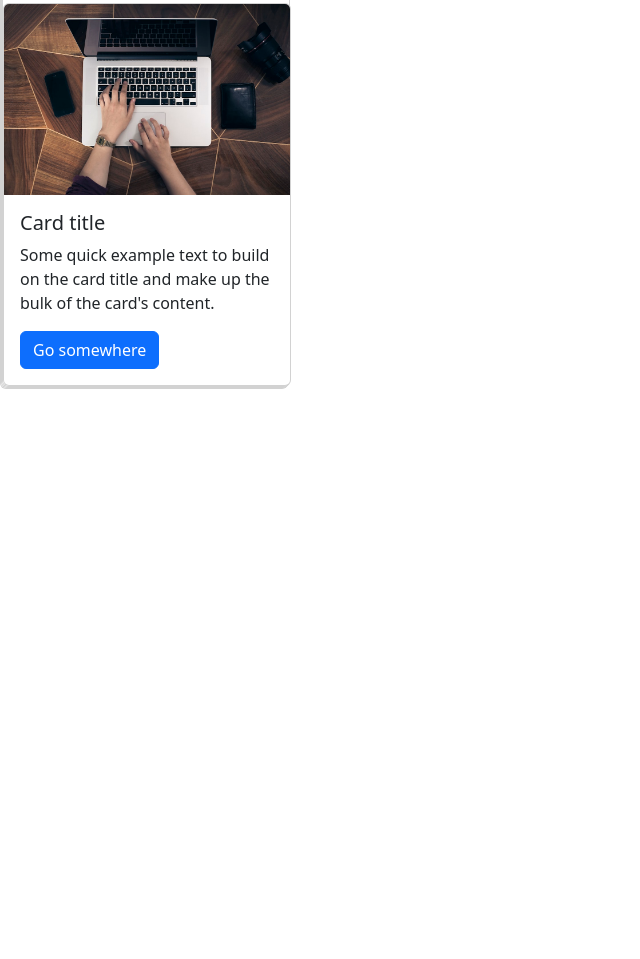
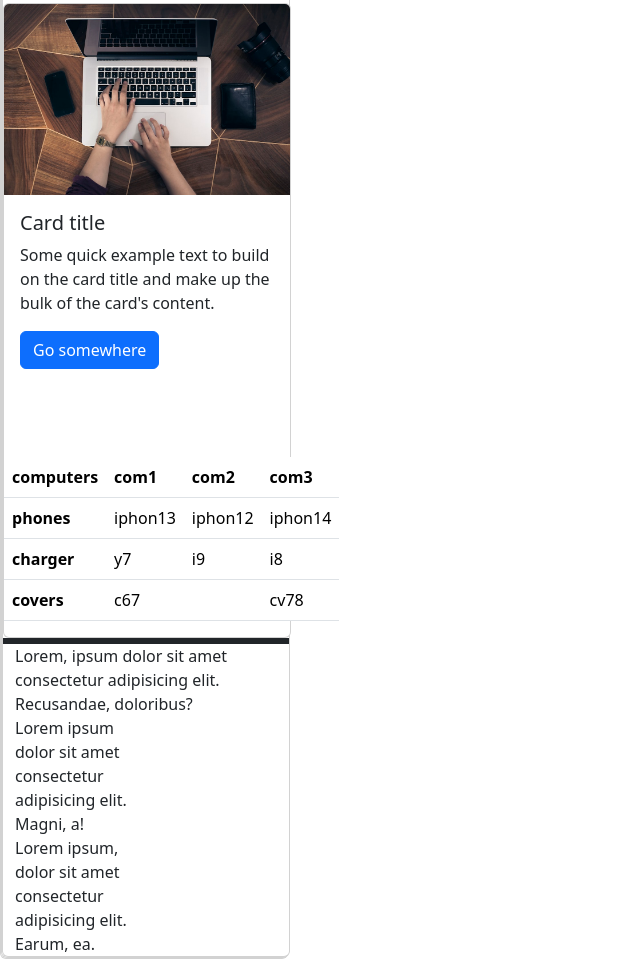
Before and after one commit to shaakir-23/my-website-project, a plain HTML site: page myproject.html in a window 1280 px wide. Shown: the part 2051-3010 px from the top of the page, without its empty margins (0-640 px from the left). Before the commit the page ends 2440 px from the top, so only its background shows below. Drawn offline with nearby package versions, Linux system fonts and the light colour scheme.

Commit message:
first commit

```diff
--- a/index.htm
+++ b/myproject.html
@@ -7,6 +7,27 @@
     <link href="https://cdn.jsdelivr.net/npm/bootstrap@5.3.0-alpha1/dist/css/bootstrap.min.css" rel="stylesheet" integrity="sha384-GLhlTQ8iRABdZLl6O3oVMWSktQOp6b7In1Zl3/Jr59b6EGGoI1aFkw7cmDA6j6gD" crossorigin="anonymous">
   </head>
   <body>
+    <!-- <!-- <style>
+      .tb{
+
+         padding: 300px;
+         margin-top: 20px;
+         margin-left: 20px;
+         margin-right: 20px;
+
+
+
+
+
+
+      }
+
+
+ -->
+
+
+
+    </style>
    <div class="container-fluid">
     <nav class="navbar navbar-expand-lg bg-body-tertiary">
         <div class="container-fluid">
@@ -96,7 +117,56 @@
       <p class="card-text">Some quick example text to build on the card title and make up the bulk of the card's content.</p>
       <a href="#" class="btn btn-primary">Go somewhere</a>
     </div>
+    <br>
+    <br>
+    <br>
+    <div class="tb">
+    <table class="table">
+      <thead>
+        <tr>
+          <th scope="col">computers</th>
+          <th scope="col">com1</th>
+          <th scope="col">com2</th>
+          <th scope="col">com3</th>
+        </tr>
+      </thead>
+      <tbody>
+        <tr>
+          <th scope="row">phones</th>
+          <td>iphon13</td>
+          <td>iphon12</td>
+          <td>iphon14</td>
+        </tr>
+        <tr>
+          <th scope="row">charger</th>
+          <td>y7</td>
+          <td>i9</td>
+          <td>i8</td>
+        </tr>
+        <tr>
+          <th scope="row">covers</th>
+          <td colspan="2">c67</td>
+          <td>cv78</td>
+        </tr>
+      </tbody>
+    </table>
   </div>
+  </div>
+  <div class="container-fluid">
+  <div class="row" style="border: solid;"></div>
+  <div class="-4">
+    Lorem, ipsum dolor sit amet consectetur adipisicing elit. Recusandae, doloribus?
+    </div>
+    <div class="col-6">
+      Lorem ipsum dolor sit amet consectetur adipisicing elit. Magni, a!
+    </div>
+    <div class="col-6">
+      Lorem ipsum, dolor sit amet consectetur adipisicing elit. Earum, ea.
+    </div>
+    </div>
+  </div>
+</div>
+
 
 
     <script src="https://cdn.jsdelivr.net/npm/bootstrap@5.3.0-alpha1/dist/js/bootstrap.bundle.min.js" integrity="sha384-w76AqPfDkMBDXo30jS1Sgez6pr3x5MlQ1ZAGC+nuZB+EYdgRZgiwxhTBTkF7CXvN" crossorigin="anonymous"></script>
```
Also changed, not shown: grid.html (added, +24 -0 lines).
